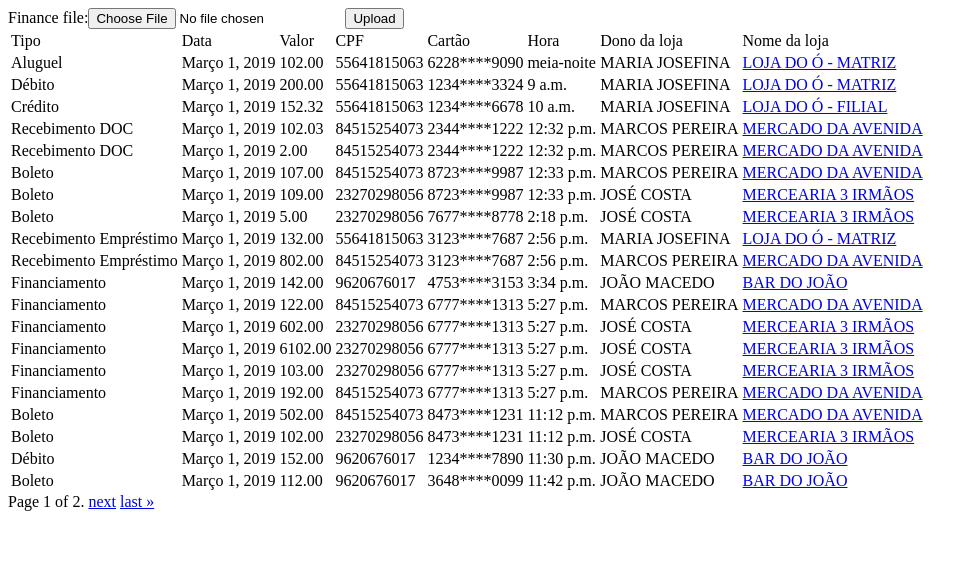
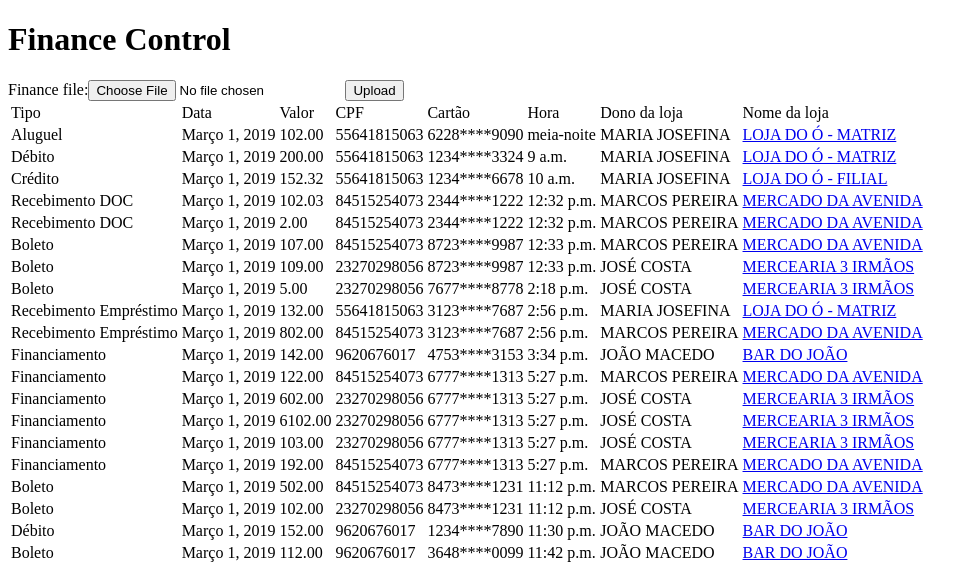
Before and after one commit to DiegoVilela/desafio-ruby-on-rails, a Django app: page / in a window 1280 px wide. Shown: the top 564 px of the page, without its empty margins (0-978 px from the left). Run offline with Django 3.2, Linux system fonts and the light colour scheme; data comes from the database, SQL or seed files in the repository; parts of the project's set-up code (start-up, migrations or seed data) failed here and were passed over.

```diff
--- a/code/app/templates/upload.html
+++ b/code/app/templates/upload.html
@@ -3,6 +3,7 @@
 {% block title %}Upload File{% endblock %}
 
 {% block content %}
+  <h1>Finance Control</h1>
   <form action="" method="post" enctype="multipart/form-data">
     {% csrf_token %}
     {{ form }}
```
Also changed, not shown: 1 other file.
